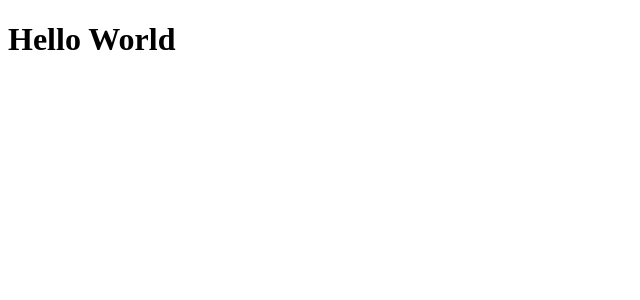
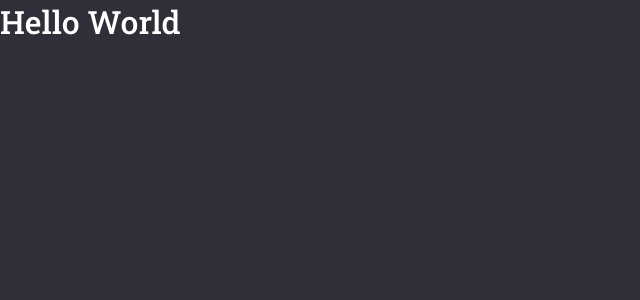
Before and after one commit to leandronegreiros/GoStack, a React (Create React App) app in the folder 06-gobarber-web/: page / in a window 1280 px wide. Shown: the top 300 px of the page, without its empty margins (0-640 px from the left). Built offline with nearby package versions, Linux system fonts and the light colour scheme.

Commit message:
Estilos globais
Configurar os estilos globais da nossa aplicação, resetando as configurações padrão do browser e alterando estilos que serão compartilhados entre as páginas da nossa aplicação

```diff
--- a/06-gobarber-web/package.json
+++ b/06-gobarber-web/package.json
@@ -13,6 +13,7 @@
     "react": "^17.0.2",
     "react-dom": "^17.0.2",
     "react-scripts": "4.0.3",
+    "styled-components": "^5.3.0",
     "typescript": "^4.1.2",
     "web-vitals": "^1.0.1"
   },
@@ -41,7 +42,9 @@
     ]
   },
   "devDependencies": {
+    "@types/styled-components": "^5.1.10",
     "@typescript-eslint/eslint-plugin": "^4.27.0",
+    "@typescript-eslint/parser": "^4.27.0",
     "eslint": "^7.28.0",
     "eslint-config-airbnb": "^18.2.1",
     "eslint-config-prettier": "^8.3.0",
--- a/06-gobarber-web/public/index.html
+++ b/06-gobarber-web/public/index.html
@@ -1,14 +1,20 @@
 <!DOCTYPE html>
 <html lang="en">
-  <head>
+
+<head>
     <meta charset="utf-8" />
     <meta name="viewport" content="width=device-width, initial-scale=1" />
     <meta name="theme-color" content="#FF9000" />
 
     <title>GoBarber</title>
-  </head>
-  <body>
+
+    <link rel="preconnect" href="https://fonts.gstatic.com">
+    <link href="https://fonts.googleapis.com/css2?family=Roboto+Slab:wght@400;500&display=swap" rel="stylesheet">
+</head>
+
+<body>
     <noscript>You need to enable JavaScript to run this app.</noscript>
     <div id="root"></div>
-  </body>
+</body>
+
 </html>
--- a/06-gobarber-web/src/App.tsx
+++ b/06-gobarber-web/src/App.tsx
@@ -1,5 +1,12 @@
 import React from 'react';
 
-const App: React.FC = () => <h1>Hello World</h1>;
+import GlobalStyle from './styles/global';
+
+const App: React.FC = () => (
+    <>
+        <h1>Hello World</h1>
+        <GlobalStyle />
+    </>
+);
 
 export default App;
--- /dev/null
+++ b/06-gobarber-web/src/styles/global.ts
@@ -0,0 +1,29 @@
+import { createGlobalStyle } from 'styled-components';
+
+export default createGlobalStyle`
+    * {
+        margin: 0;
+        padding: 0;
+        box-sizing: border-box;
+        outline: 0;
+    }
+
+    body {
+        background: #312E39;
+        color: #FFF;
+        -webkit-font-smoothing: antialiased;
+    }
+
+    body, input, button {
+        font-family: 'Roboto Slab', serif;
+        font-size: 16px;
+    }
+
+    h1, h2, h3, h4, h5, h5, strong {
+        font-weight: 500;
+    }
+
+    button {
+        cursor: pointer;
+    }
+`;
```
Also changed, not shown: 06-gobarber-web/src/index.tsx (+4 -4 lines), 1 other file (tests, documents, lock files or other folders).
